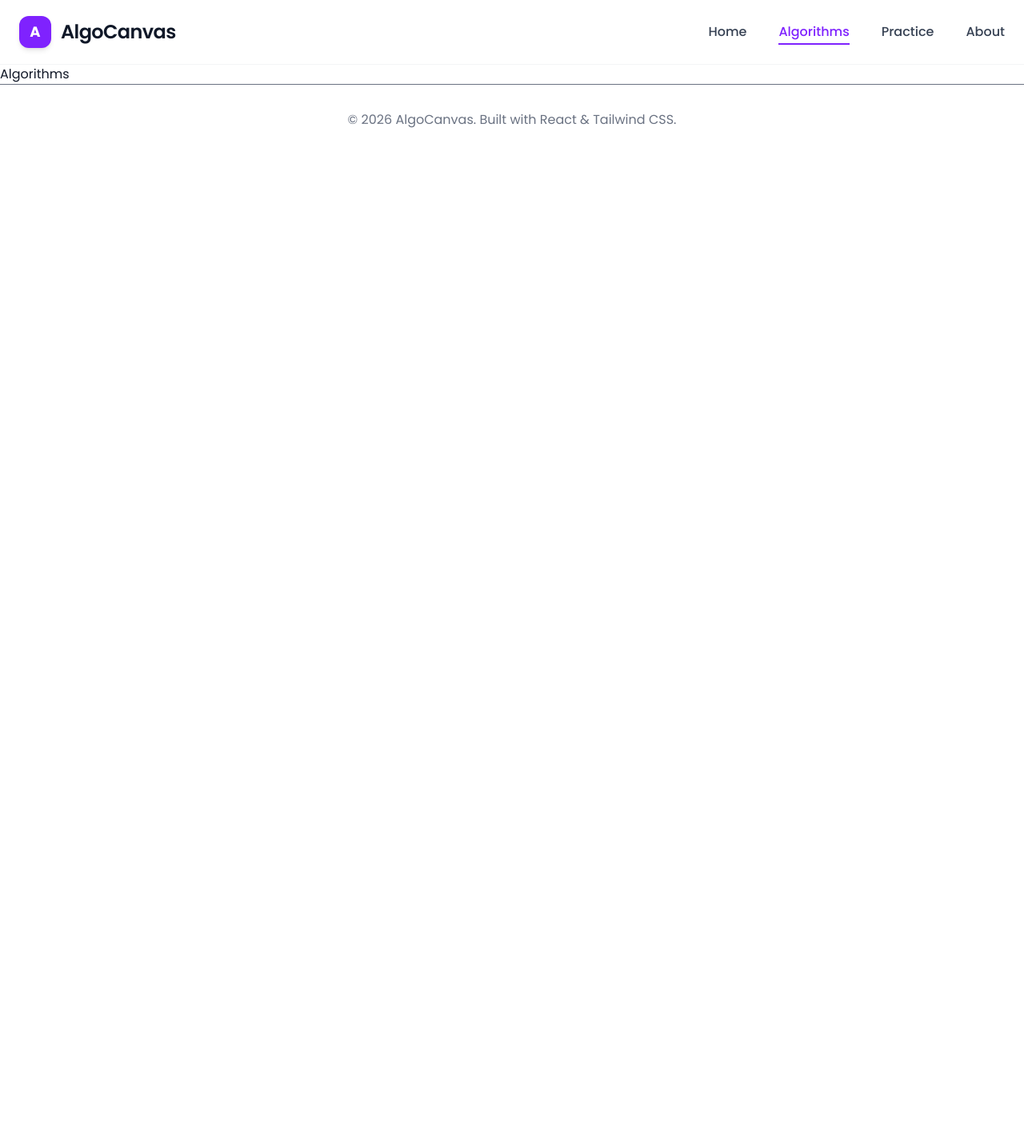
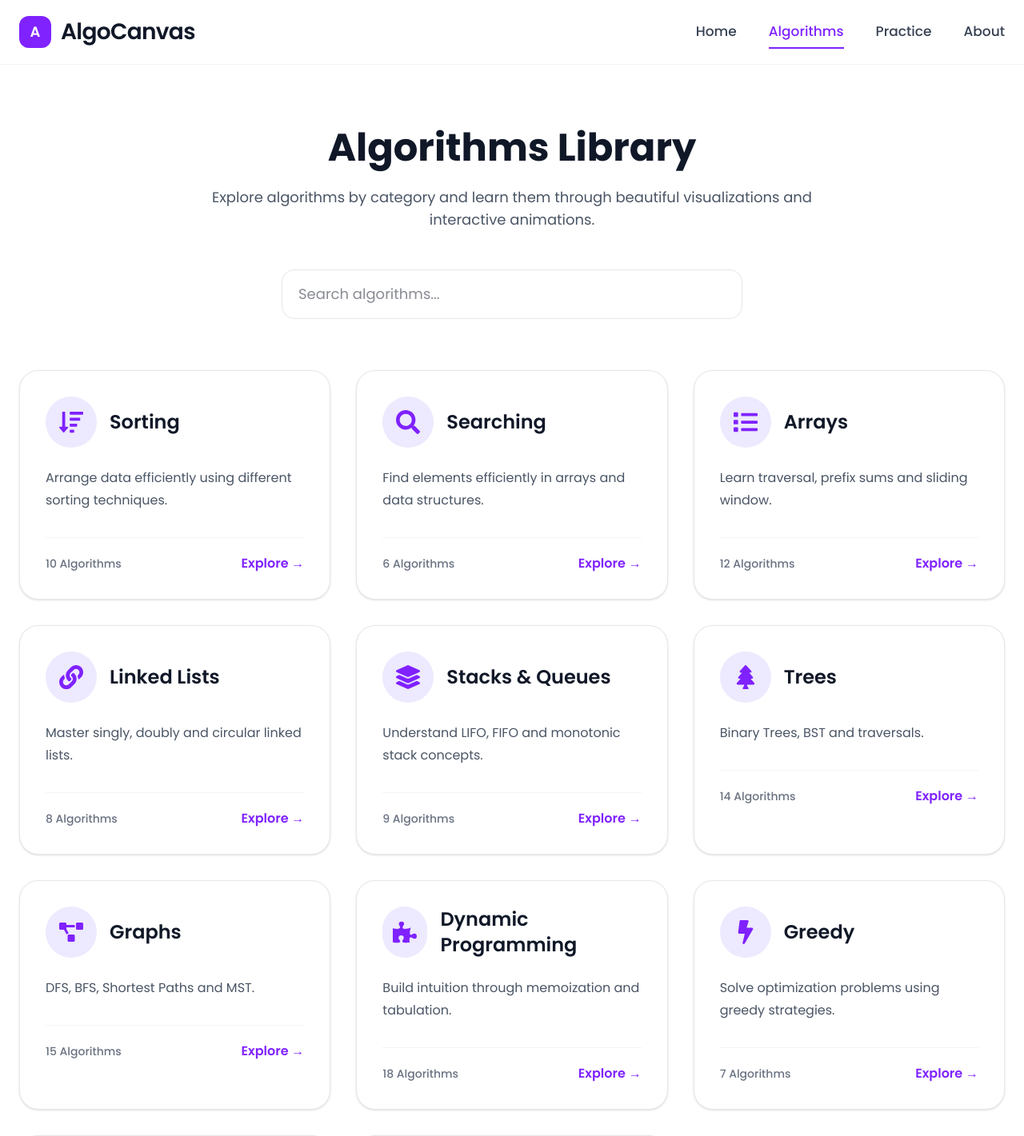
Before and after one commit to harshavardhanappari/AlgoCanvas, a React (Vite) app: page /algorithms in a window 1280 px wide. Shown: the top 1421 px of the page at 80% size. Before the commit the page ends 800 px from the top, so only its background shows below. Built offline with nearby package versions, Linux system fonts and the light colour scheme; the HTML template or start-up script is replaced by a standard one.

Commit message:
Implement algorithms library and visualizer navigation

```diff
--- /dev/null
+++ b/src/components/AlgorithmCard/AlgorithmCard.jsx
@@ -0,0 +1,48 @@
+import { useNavigate } from "react-router-dom";
+
+const AlgorithmCard = ({ algorithm }) => {
+  const Icon = algorithm.icon;
+  const navigate = useNavigate();
+
+  return (
+    <div
+      onClick={() =>
+        navigate(
+          `/algorithms/${algorithm.title
+            .toLowerCase()
+            .replace(/\s+/g, "-")}`
+        )
+      }
+      className="group cursor-pointer rounded-3xl border border-gray-200 bg-white p-8 shadow-sm transition-all duration-300 hover:-translate-y-2 hover:border-violet-300 hover:shadow-xl"
+    >
+      {/* Icon + Title */}
+      <div className="flex items-center gap-4">
+        <div className="flex h-16 w-16 items-center justify-center rounded-full bg-violet-100 transition-all duration-300 group-hover:bg-violet-600">
+          <Icon className="text-3xl text-violet-600 transition-all duration-300 group-hover:text-white" />
+        </div>
+
+        <h2 className="text-2xl font-semibold text-gray-900">
+          {algorithm.title}
+        </h2>
+      </div>
+
+      {/* Description */}
+      <p className="mt-6 leading-7 text-gray-600">
+        {algorithm.description}
+      </p>
+
+      {/* Footer */}
+      <div className="mt-8 flex items-center justify-between border-t border-gray-100 pt-5">
+        <span className="text-sm font-medium text-gray-500">
+          {algorithm.algorithms} Algorithms
+        </span>
+
+        <span className="font-semibold text-violet-600 transition-all duration-300 group-hover:translate-x-1">
+          Explore →
+        </span>
+      </div>
+    </div>
+  );
+};
+
+export default AlgorithmCard;
--- /dev/null
+++ b/src/components/Footer/Footer.jsx
@@ -0,0 +1,30 @@
+const Footer = () => {
+  return (
+    <footer className="mt-24 border-t border-gray-200 bg-white">
+      <div className="mx-auto flex max-w-7xl flex-col items-center px-6 py-12">
+        {/* Logo */}
+        <div className="flex items-center gap-3">
+          <div className="flex h-10 w-10 items-center justify-center rounded-xl bg-violet-600 text-lg font-semibold text-white">
+            A
+          </div>
+
+          <h2 className="text-2xl font-semibold tracking-tight text-gray-900">
+            AlgoCanvas
+          </h2>
+        </div>
+
+        {/* Tagline */}
+        <p className="mt-4 text-center text-gray-500">
+          Learn • Visualize • Practice
+        </p>
+
+        {/* Copyright */}
+        <p className="mt-8 text-sm text-gray-400">
+          © 2026 AlgoCanvas. Built with React & Tailwind CSS.
+        </p>
+      </div>
+    </footer>
+  );
+};
+
+export default Footer;
--- a/src/components/Layout/Layout.jsx
+++ b/src/components/Layout/Layout.jsx
@@ -1,18 +1,17 @@
 import { Outlet } from "react-router-dom";
 import Navbar from "../Navbar/Navbar";
+import Footer from "../Footer/Footer";
 
 const Layout = () => {
   return (
-    <div className="min-h-screen bg-white">
+    <div className="flex min-h-screen flex-col bg-white">
       <Navbar />
 
-      <main>
+      <main className="flex-1">
         <Outlet />
       </main>
 
-      <footer className="border-t py-8 text-center text-gray-500">
-        © 2026 AlgoCanvas. Built with React & Tailwind CSS.
-      </footer>
+      <Footer />
     </div>
   );
 };
--- a/src/components/Navbar/Navbar.jsx
+++ b/src/components/Navbar/Navbar.jsx
@@ -12,15 +12,15 @@ const Navbar = () => {
     <header className="sticky top-0 z-50 border-b border-gray-100 bg-white/80 backdrop-blur-sm">
       <nav className="mx-auto flex h-20 max-w-7xl items-center justify-between px-6">
         {/* Logo */}
-        <div className="flex cursor-pointer items-center gap-3">
-          <div className="flex h-10 w-10 items-center justify-center rounded-xl bg-violet-600 text-lg font-bold text-white shadow-md">
+        <NavLink to="/" className="flex items-center gap-3">
+          <div className="flex h-10 w-10 items-center justify-center rounded-xl bg-violet-600 text-lg font-semibold text-white transition-transform duration-300 hover:scale-105">
             A
           </div>
 
-          <h1 className="text-2xl font-semibold tracking-tight text-gray-900">
+          <h1 className="text-[28px] font-semibold tracking-tight text-gray-900">
             AlgoCanvas
           </h1>
-        </div>
+        </NavLink>
 
         {/* Navigation */}
         <div className="flex items-center gap-10">
@@ -29,7 +29,7 @@ const Navbar = () => {
               key={link.path}
               to={link.path}
               className={({ isActive }) =>
-                `relative font-medium transition-colors duration-300 ${
+                `group relative py-1 text-[17px] font-medium transition-colors duration-300 ${
                   isActive
                     ? "text-violet-600"
                     : "text-gray-700 hover:text-violet-600"
@@ -42,7 +42,7 @@ const Navbar = () => {
 
                   <span
                     className={`absolute -bottom-1 left-0 h-0.5 bg-violet-600 transition-all duration-300 ${
-                      isActive ? "w-full" : "w-0"
+                      isActive ? "w-full" : "w-0 group-hover:w-full"
                     }`}
                   />
                 </>
--- /dev/null
+++ b/src/data/algorithmCategories.js
@@ -0,0 +1,95 @@
+import {
+  FaSortAmountDown,
+  FaSearch,
+  FaList,
+  FaLink,
+  FaLayerGroup,
+  FaTree,
+  FaProjectDiagram,
+  FaPuzzlePiece,
+  FaBolt,
+  FaRandom,
+  FaFont,
+} from "react-icons/fa";
+
+const algorithmCategories = [
+  {
+    id: 1,
+    title: "Sorting",
+    description: "Arrange data efficiently using different sorting techniques.",
+    algorithms: 10,
+    icon: FaSortAmountDown,
+  },
+  {
+    id: 2,
+    title: "Searching",
+    description: "Find elements efficiently in arrays and data structures.",
+    algorithms: 6,
+    icon: FaSearch,
+  },
+  {
+    id: 3,
+    title: "Arrays",
+    description: "Learn traversal, prefix sums and sliding window.",
+    algorithms: 12,
+    icon: FaList,
+  },
+  {
+    id: 4,
+    title: "Linked Lists",
+    description: "Master singly, doubly and circular linked lists.",
+    algorithms: 8,
+    icon: FaLink,
+  },
+  {
+    id: 5,
+    title: "Stacks & Queues",
+    description: "Understand LIFO, FIFO and monotonic stack concepts.",
+    algorithms: 9,
+    icon: FaLayerGroup,
+  },
+  {
+    id: 6,
+    title: "Trees",
+    description: "Binary Trees, BST and traversals.",
+    algorithms: 14,
+    icon: FaTree,
+  },
+  {
+    id: 7,
+    title: "Graphs",
+    description: "DFS, BFS, Shortest Paths and MST.",
+    algorithms: 15,
+    icon: FaProjectDiagram,
+  },
+  {
+    id: 8,
+    title: "Dynamic Programming",
+    description: "Build intuition through memoization and tabulation.",
+    algorithms: 18,
+    icon: FaPuzzlePiece,
+  },
+  {
+    id: 9,
+    title: "Greedy",
+    description: "Solve optimization problems using greedy strategies.",
+    algorithms: 7,
+    icon: FaBolt,
+  },
+  {
+    id: 10,
+    title: "Backtracking",
+    description: "Generate permutations and combinations.",
+    algorithms: 8,
+    icon: FaRandom,
+  },
+  {
+    id: 11,
+    title: "Strings",
+    description: "Pattern matching and string algorithms.",
+    algorithms: 11,
+    icon: FaFont,
+  },
+];
+
+export default algorithmCategories;
--- /dev/null
+++ b/src/data/algorithmData.js
@@ -0,0 +1,47 @@
+const algorithmData = {
+  sorting: {
+    title: "Sorting",
+    description: "Arrange data efficiently using different sorting techniques.",
+
+    algorithms: [
+      {
+        id: 1,
+        name: "Bubble Sort",
+        slug: "bubble-sort",
+        difficulty: "Easy",
+      },
+      {
+        id: 2,
+        name: "Selection Sort",
+        slug: "selection-sort",
+        difficulty: "Easy",
+      },
+      {
+        id: 3,
+        name: "Insertion Sort",
+        slug: "insertion-sort",
+        difficulty: "Easy",
+      },
+      {
+        id: 4,
+        name: "Merge Sort",
+        slug: "merge-sort",
+        difficulty: "Medium",
+      },
+      {
+        id: 5,
+        name: "Quick Sort",
+        slug: "quick-sort",
+        difficulty: "Medium",
+      },
+      {
+        id: 6,
+        name: "Heap Sort",
+        slug: "heap-sort",
+        difficulty: "Hard",
+      },
+    ],
+  },
+};
+
+export default algorithmData;
--- a/src/pages/AlgorithmDetails/AlgorithmDetails.jsx
+++ b/src/pages/AlgorithmDetails/AlgorithmDetails.jsx
@@ -1,11 +1,60 @@
-import React from 'react'
+import { useNavigate, useParams } from "react-router-dom";
+import algorithmData from "../../data/algorithmData";
 
-function AlgorithmDetails() {
+const AlgorithmDetails = () => {
+  const { slug } = useParams();
+
+  const navigate = useNavigate();
+
+  const category = algorithmData[slug];
+
+  if (!category) {
+    return (
+      <section className="mx-auto max-w-7xl px-6 py-20">
+        <h1 className="text-4xl font-bold text-red-500">Category Not Found</h1>
+      </section>
+    );
+  }
+
   return (
-    <div>
-      AlgorithmDetails
-    </div>
-  )
-}
+    <section className="mx-auto max-w-7xl px-6 py-20">
+      {/* Heading */}
+      <div>
+        <h1 className="text-5xl font-bold text-gray-900">{category.title}</h1>
 
-export default AlgorithmDetails
+        <p className="mt-5 max-w-3xl text-lg text-gray-600">
+          {category.description}
+        </p>
+      </div>
+
+      {/* Algorithms List */}
+      <div className="mt-14 space-y-5">
+        {category.algorithms.map((algorithm) => (
+          <div
+            key={algorithm.id}
+            className="flex items-center justify-between rounded-2xl border border-gray-200 bg-white p-6 transition-all duration-300 hover:border-violet-300 hover:shadow-md"
+          >
+            <div>
+              <h2 className="text-xl font-semibold text-gray-900">
+                {algorithm.name}
+              </h2>
+
+              <p className="mt-2 text-gray-500">
+                Difficulty: {algorithm.difficulty}
+              </p>
+            </div>
+
+            <button
+              onClick={() => navigate(`/algorithms/${slug}/${algorithm.slug}`)}
+              className="rounded-xl bg-violet-600 px-5 py-2 font-medium text-white transition-all duration-300 hover:bg-violet-700"
+            >
+              Visualize
+            </button>
+          </div>
+        ))}
+      </div>
+    </section>
+  );
+};
+
+export default AlgorithmDetails;
--- a/src/pages/Algorithms/Algorithms.jsx
+++ b/src/pages/Algorithms/Algorithms.jsx
@@ -1,11 +1,52 @@
-import React from 'react'
+import { useState } from "react";
+import algorithmCategories from "../../data/algorithmCategories";
+import AlgorithmCard from "../../components/AlgorithmCard/AlgorithmCard";
 
-function Algorithms() {
+const Algorithms = () => {
+  const [searchTerm, setSearchTerm] = useState("");
+
+  const filteredAlgorithms = algorithmCategories.filter((algorithm) =>
+    algorithm.title.toLowerCase().includes(searchTerm.toLowerCase())
+  );
+
   return (
-    <div>
-      Algorithms
-    </div>
-  )
-}
+    <section className="py-20">
+      <div className="mx-auto max-w-7xl px-6">
+        {/* Heading */}
+        <div className="text-center">
+          <h1 className="text-5xl font-bold text-gray-900">
+            Algorithms Library
+          </h1>
 
-export default Algorithms
+          <p className="mx-auto mt-6 max-w-3xl text-lg text-gray-600">
+            Explore algorithms by category and learn them through beautiful
+            visualizations and interactive animations.
+          </p>
+        </div>
+
+        {/* Search Bar */}
+        <div className="mx-auto mt-12 max-w-xl">
+          <input
+            type="text"
+            placeholder="Search algorithms..."
+            value={searchTerm}
+            onChange={(e) => setSearchTerm(e.target.value)}
+            className="w-full rounded-2xl border border-gray-200 px-5 py-4 text-lg outline-none transition-all duration-300 focus:border-violet-500 focus:ring-2 focus:ring-violet-200"
+          />
+        </div>
+
+        {/* Algorithm Cards */}
+        <div className="mt-16 grid grid-cols-3 gap-8">
+          {filteredAlgorithms.map((algorithm) => (
+            <AlgorithmCard
+              key={algorithm.id}
+              algorithm={algorithm}
+            />
+          ))}
+        </div>
+      </div>
+    </section>
+  );
+};
+
+export default Algorithms;
--- /dev/null
+++ b/src/pages/Visualizer/Visualizer.jsx
@@ -0,0 +1,32 @@
+import { useParams } from "react-router-dom";
+
+const Visualizer = () => {
+  const { slug, algorithmSlug } = useParams();
+
+  const formattedName = algorithmSlug
+    .split("-")
+    .map((word) => word.charAt(0).toUpperCase() + word.slice(1))
+    .join(" ");
+
+  return (
+    <section className="mx-auto max-w-7xl px-6 py-20">
+      <div>
+        <h1 className="text-5xl font-bold text-gray-900">
+          {formattedName}
+        </h1>
+
+        <p className="mt-4 text-lg text-gray-600">
+          Category: {slug}
+        </p>
+      </div>
+
+      <div className="mt-12 flex h-96 items-center justify-center rounded-3xl border-2 border-dashed border-gray-300 bg-gray-50">
+        <h2 className="text-3xl font-semibold text-gray-400">
+          Visualizer Coming Soon 🚀
+        </h2>
+      </div>
+    </section>
+  );
+};
+
+export default Visualizer;
```
Also changed, not shown: src/App.jsx (+6 -2 lines).
